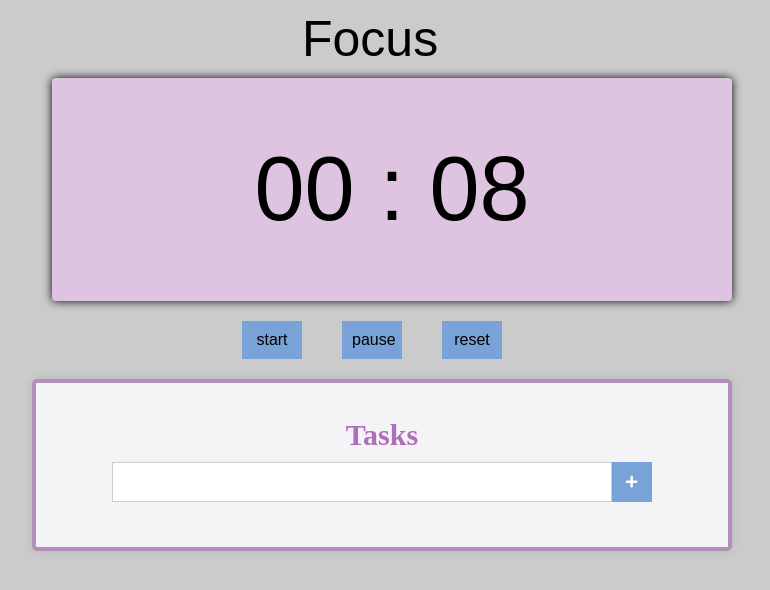
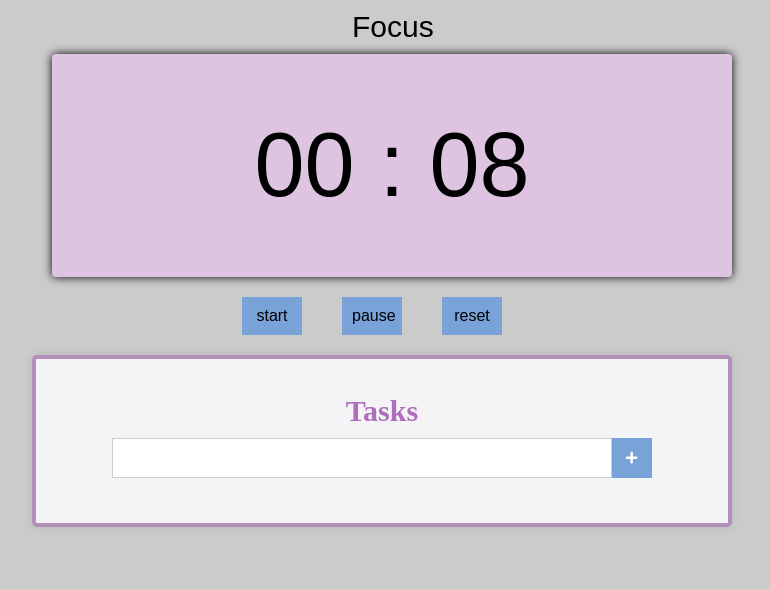
Before and after one commit to mnemosine8/react-pomodoro, a React (Create React App) app: page / in a window 1280 px wide. Shown: the top 590 px of the page, without its empty margins (248-1018 px from the left). Built offline with nearby package versions, Linux system fonts and the light colour scheme.

Commit message:
color timer long break

```diff
--- a/src/components/PomodoroTimer/index.js
+++ b/src/components/PomodoroTimer/index.js
@@ -55,12 +55,12 @@ const configureReset = () =>{
 
       if(working)
       {
-            setWorking(false);
+
             setTimeCounting(false);
             setMainTime(defaultPomodoroTimer);}
 
       else {
-            setResting(false);
+
             setTimeCounting(false);
             if(long)
             {
@@ -74,7 +74,11 @@ const configureReset = () =>{
 useEffect(()=>{
 
       if(resting) document.querySelector(".timer").style.backgroundColor ="lightblue";
+      {
+            if(long) document.querySelector(".timer").style.backgroundColor ="CornflowerBlue";
+      }
       if(working) document.querySelector(".timer").style.backgroundColor ="Plum";
+
 
 
       if (mainTime > 0) return;
--- a/src/components/PomodoroTimer/pomodoroTimer.css
+++ b/src/components/PomodoroTimer/pomodoroTimer.css
@@ -16,11 +16,12 @@
     margin-top:10px;
  }
 
+
 .text
  {
-     font-size: 50px;
+     font-size: 30px;
      margin-top: 10px;
-     margin-left: 550px;
+     margin-left: 600px;
  }
 
  .buttonsTimer
```
